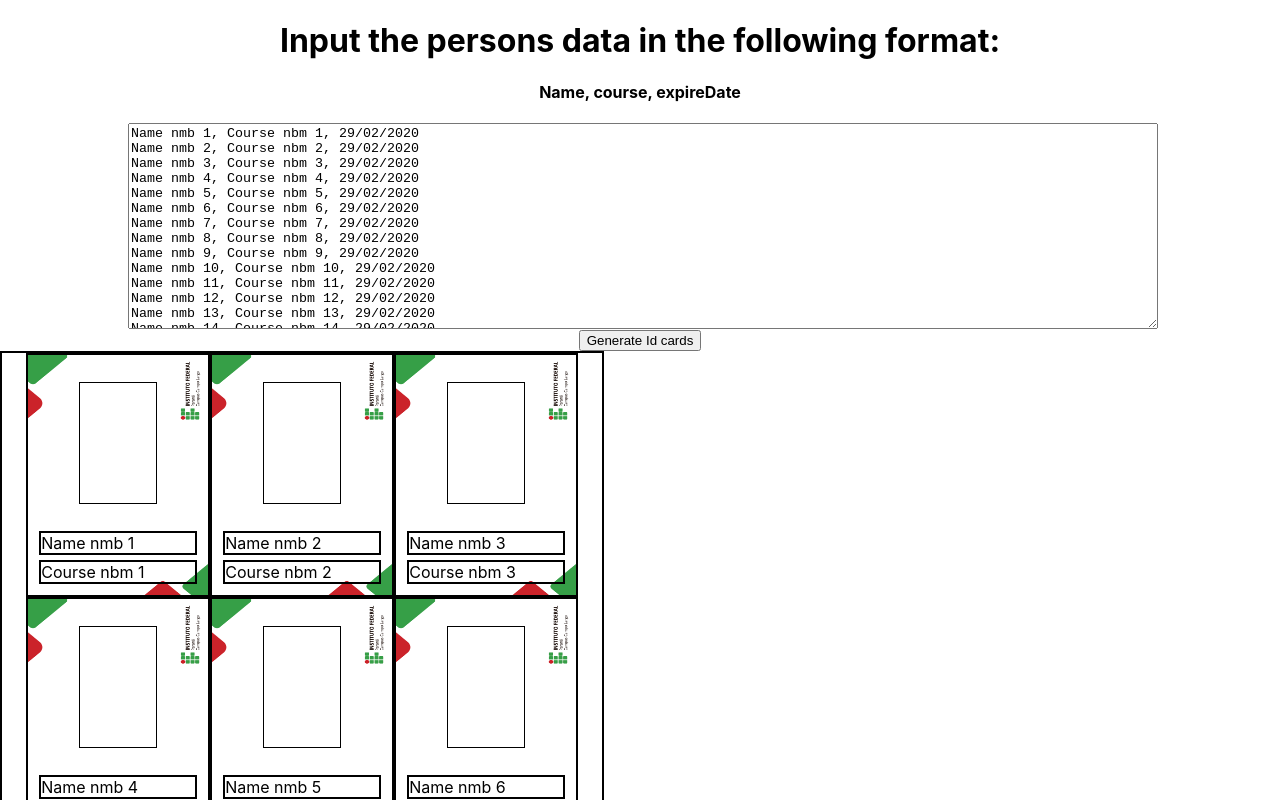
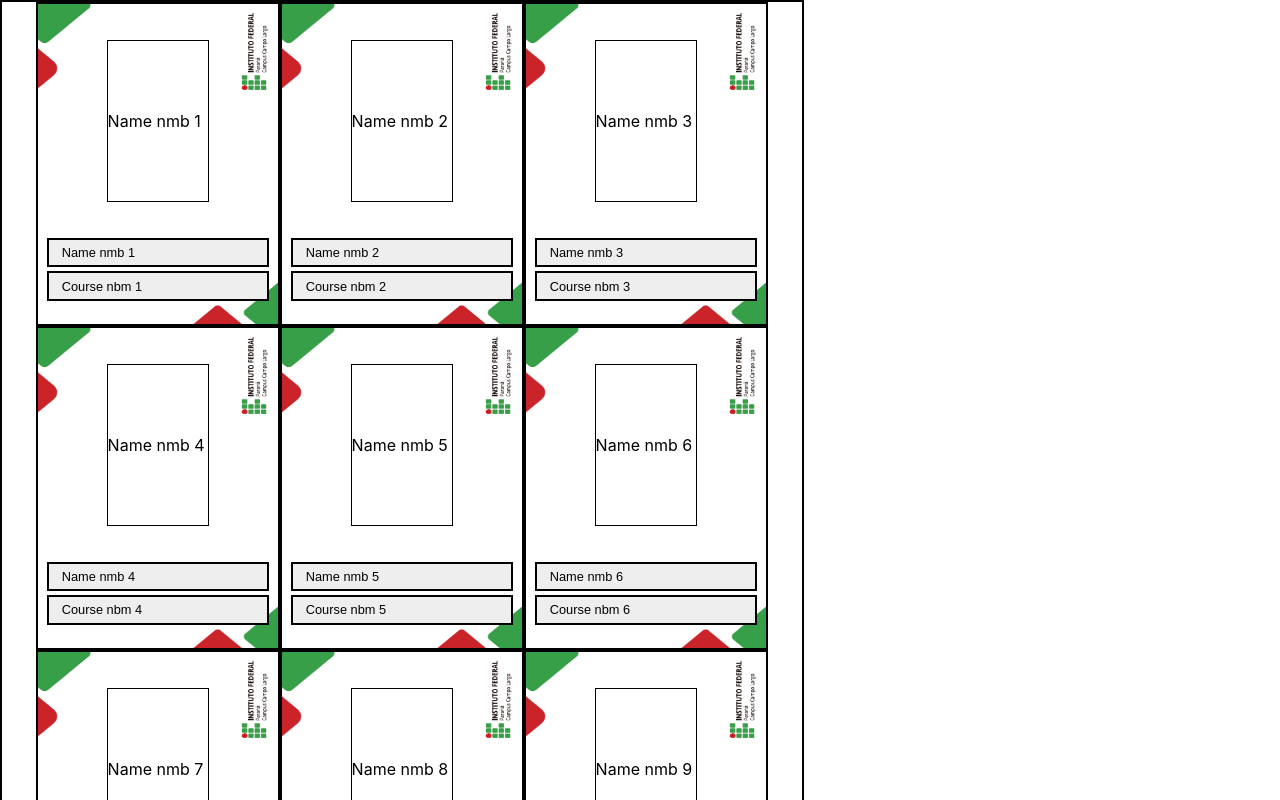
Before and after one commit to lucianourgal/IdCardMaker, a React (Create React App) app in the folder id_card_maker/: page / in a window 1280 px wide. Both pictures are taken after a click on the button "Generate Id cards". Shown: the top 800 px of the page. Built offline with nearby package versions, Linux system fonts and the light colour scheme.

Commit message:
Proper styling
Still lacks custom images solution

```diff
--- a/id_card_maker/src/App.js
+++ b/id_card_maker/src/App.js
@@ -35,17 +35,15 @@ class App extends Component {
 
   render() {
 
-    const pages = this.state.renderPages ?
-    <Pagepack group={this.group}/>
-    : null;
-
     return (
       <div className="App">
-          <h1>Input the persons data in the following format:</h1>
-          <h4>Name, course, expireDate</h4>
-          <textarea value={this.state.text} onChange={this.txtChange}/>
-          <button onClick={this.generatePages}>Generate Id cards</button>
-          { pages }
+          { this.state.renderPages ? <Pagepack group={this.group}/> :
+          <div>
+            <h1>Input the persons data in the following format:</h1>
+            <h4>Name, course, expireDate</h4>
+            <textarea value={this.state.text} onChange={this.txtChange}/>
+            <button onClick={this.generatePages}>Generate Id cards</button>
+          </div> }
       </div>
     );
   }
--- a/id_card_maker/src/cards/back.jsx
+++ b/id_card_maker/src/cards/back.jsx
@@ -9,6 +9,7 @@ export default class back extends Component {
         return (
             <div className="card back">
                 <div className="signature">{this.props.princ}</div>
+                <div className="job">{"Diretor Geral"}</div>
                 <p className="expires">Expira em {this.props.exp}</p>
             </div>
         )
--- a/id_card_maker/src/cards/card.css
+++ b/id_card_maker/src/cards/card.css
@@ -11,17 +11,35 @@
 }
 
 .signature {
+    margin-left: 15%;
+    margin-right: 15%;
+
+    border-top: 1px solid black;
+    font-size: 0.58em;
+    float: top;
+    margin-bottom: 0;
+
+    position: relative;
+    bottom: -26em;
+}
+
+.job {
     font-size: 0.6em;
-    margin-top: 90%;
-    margin-bottom: 0;
+    float: top;
+
+    position: relative;
+    bottom: -25.2em;
 }
 
 .expires {
-    font-size: 0.8em;
+    font-size: 0.7em;
+    position: relative;
+    bottom: -22em;
+    font-weight: bold;
 }
 
 .back {
-    background-image: url("../img/back2.PNG");
+    background-image: url("../img/back3.PNG");
     background-size: 100% 100%;
     background-repeat: no-repeat;
 }
--- a/id_card_maker/src/cards/front.jsx
+++ b/id_card_maker/src/cards/front.jsx
@@ -10,7 +10,7 @@ export default class front extends Component {
 
         return (
             <div className="card front">
-                <Picture src={this.props.pic}/>
+                <Picture src={this.props.name}/>
                 <Textfield text={this.props.name}/>
                 <Textfield text={this.props.course}/>
             </div>
--- a/id_card_maker/src/data/groupOfPersons.ts
+++ b/id_card_maker/src/data/groupOfPersons.ts
@@ -3,12 +3,10 @@ import person from "./person";
 export default class groupOfPersons {
 
     principal: string;
-    logoFile: string;
     persons: person [];
 
     constructor (txt: string) {
-        this.principal = "João Cláudio Madureira Bittercourt";
-        this.logoFile = "IFPR.jpg";
+        this.principal = "João Claudio Bittecourt Madureira";
         this.persons = [];
 
         const protoP = txt.split("\n");
--- a/id_card_maker/src/misc/page.css
+++ b/id_card_maker/src/misc/page.css
@@ -1,6 +1,6 @@
 .page {
    border: 2px black solid;
-   height: 800px;
-   width: 600px;
+   height: 1066px;
+   width: 800px;
    margin: 0 0;
 }
--- a/id_card_maker/src/misc/pagepack.jsx
+++ b/id_card_maker/src/misc/pagepack.jsx
@@ -16,7 +16,7 @@ render() {
     for (let x=0; x< allPersons.length; x++) {
 
         tempPersons.push(allPersons[x]);
-        if ( x % (personsPerPage-1) === 0 && x !== 0){
+        if ( (x+1) % (personsPerPage) === 0 && x !== 0){
             const newGrou = new groupOfPersons("texte,texte,text");
             newGrou.setPersons(tempPersons);
             pagesG.push(newGrou);
--- a/id_card_maker/src/misc/picture.jsx
+++ b/id_card_maker/src/misc/picture.jsx
@@ -2,3 +2,5 @@ import React from 'react';
 import "./picturebox.css";
 
 export default props => <div className="picturebox">{props.src}</div>
+//<div className="picturebox">{props.src}</div>
+//<div className="picturebox"><img src={require('../customimg/' + props.src + '.jpg')}/></div>
--- a/id_card_maker/src/misc/textfield.css
+++ b/id_card_maker/src/misc/textfield.css
@@ -3,4 +3,9 @@ border: 2px black solid;
 margin: .3em .7em;
 display: flex;
 align-items: center;
+background-color: #eee;
+font-size: 0.8em;
+font-family: Arial, Helvetica, sans-serif;
+height: 2.0em;
+padding: 0 1em;
 }
```
Also changed, not shown: id_card_maker/src/img/back3.PNG (added), 1 other file (tests, documents, lock files or other folders).
